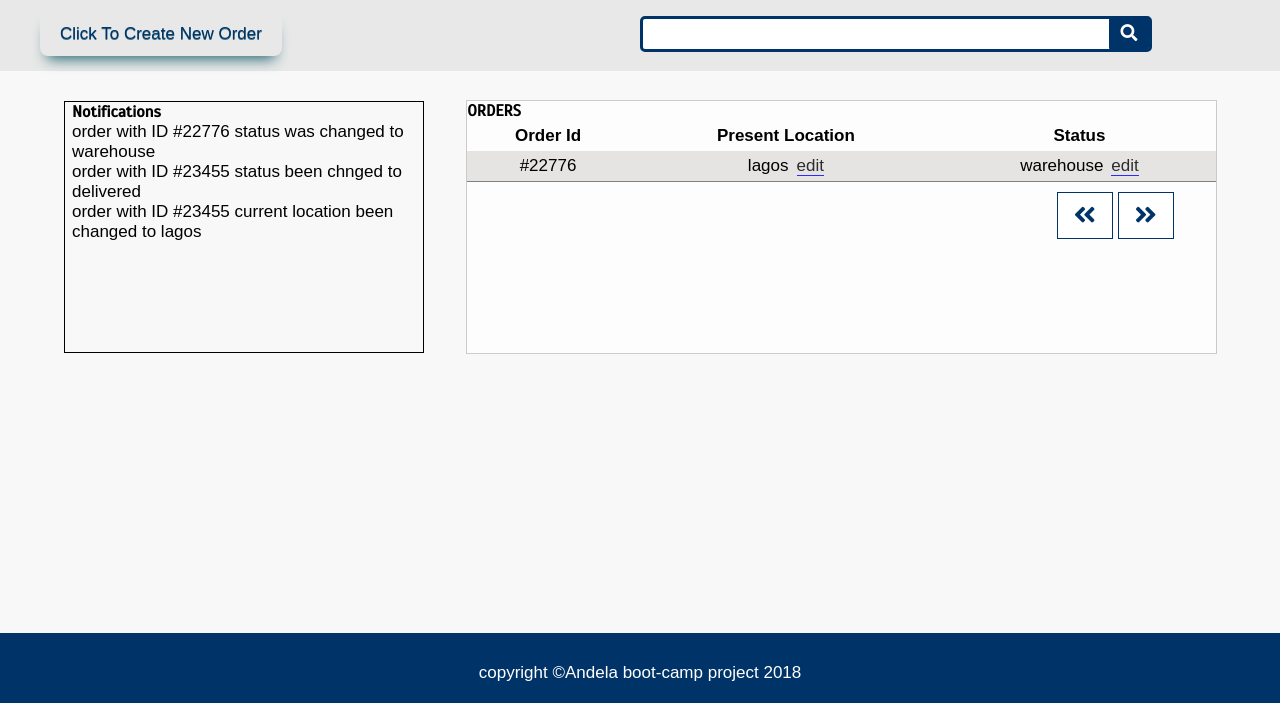
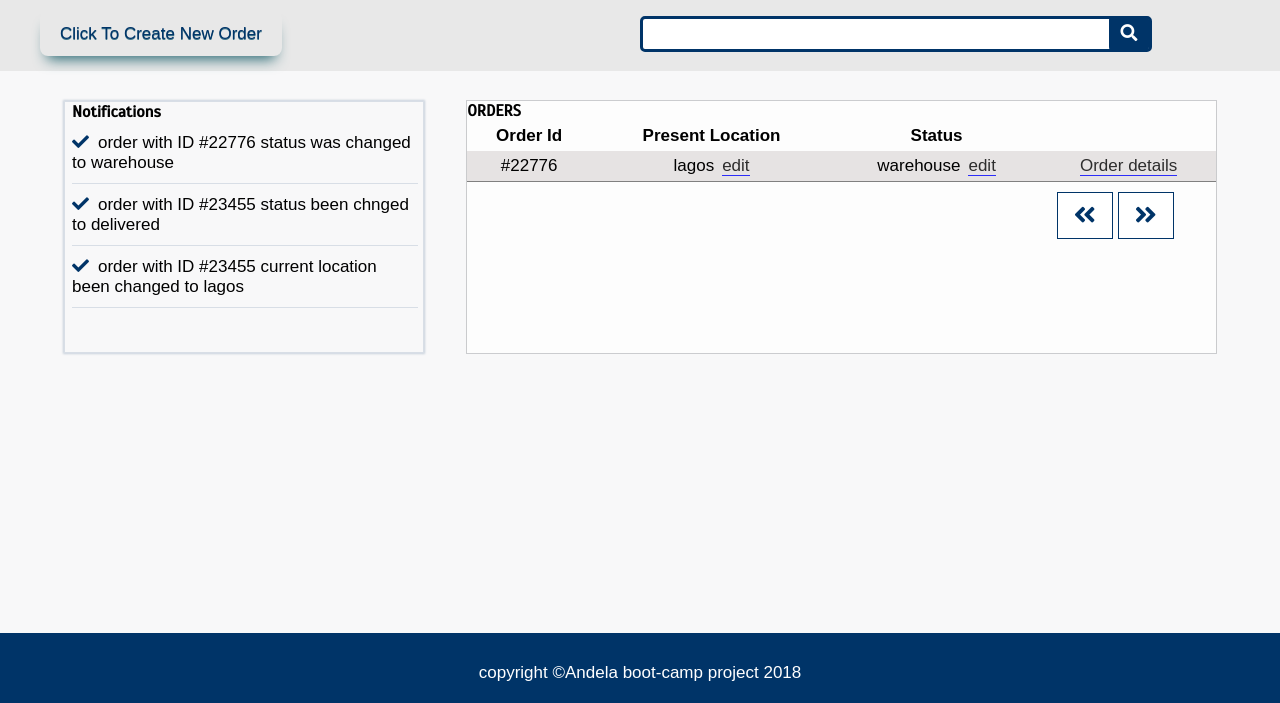
Before and after one commit to Kellswork/SendIT, a plain HTML site: page admin-order.html in a window 1280 px wide. Shown: the part 97-800 px from the top of the page. Drawn offline with Linux system fonts and the light colour scheme; a web font is replaced by a local one.

Commit message:
Make website responsive

```diff
--- a/admin-order.html
+++ b/admin-order.html
@@ -47,7 +47,7 @@
     <section class="content">
             <div class="notification">
               <h4>Notifications</h4>
-                <p> order with ID #22776 status was changed to warehouse</p>
+                <p>order with ID #22776 status was changed to warehouse</p>
                 <p>order with ID #23455 status been chnged to delivered</p>
                 <p>order with ID #23455 current location been changed to lagos</p>
             </div>
@@ -65,7 +65,9 @@
                     <td>#22776</td>
                     <td>lagos<span><a href="#">edit</a></span></td>
                     <td>warehouse<span><a href="#">edit</a></span></td>
+                    <td><a href="orderdetail.html" onclick="window.location.href='orderdetail.html'">Order details</a></td>
                   </tr>
+
                 </table>
 
                     <div class="pagination">
--- a/css/order.css
+++ b/css/order.css
@@ -202,14 +202,29 @@ position: absolute;
 }
 .notification {
   width: 30%;
-  height: 250px;
-  border: 1px solid black;
+  min-height: 250px;
+  border: 1px solid rgba(0, 52, 104, 0.13);
   padding-left: 7px;
   text-align: left;
   padding-right: 5px;
+  box-shadow: 0px 0px 2px 1px #00346833
 }
 .notification h3 {
   text-align: center;
+}
+.notification p {
+  padding-top: 10px;
+  padding-bottom: 10px;
+  border-bottom: 1px solid rgba(0, 52, 104, 0.13);
+  position: relative;
+}
+.notification p::before {
+  display: inline-block;
+  font-family: "Font Awesome 5 Free";
+  content: "\f00c";
+  font-weight: 900;
+  padding-right: 9px;
+  color: #003468;
 }
 .my-order {
   width: 65%;
@@ -486,4 +501,11 @@ th {
 .content form {
   width: 90%;
 }
+.content {
+  display: block;
+  width: 95%;
 }
+.my-order {
+  width: 100%;
+}
+}
```
Also changed, not shown: css/orderdetail.css (+7 -0 lines), order.html (+1 -2 lines), orderdetail.html (+1 -2 lines).
